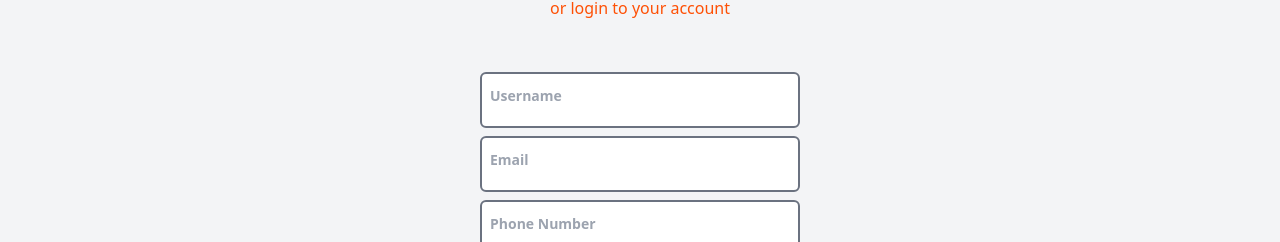
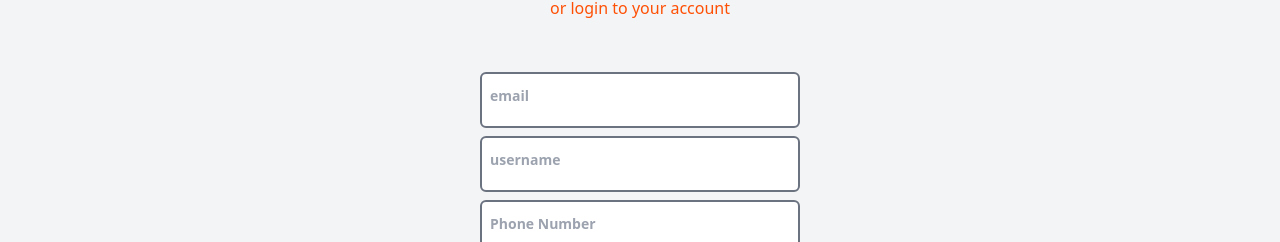
Before and after one commit to Virat0925/bhojanam, a React (Create React App) app: page /authentication in a window 1280 px wide. Both pictures are taken after a click on the element "or create new account". Shown: the part 226-468 px from the top of the page. Built offline with nearby package versions, Linux system fonts and the light colour scheme.

Commit message:
auth fix

```diff
--- a/src/components/AuthenticationPage.js
+++ b/src/components/AuthenticationPage.js
@@ -2,7 +2,7 @@ import React, { useContext, useState, useRef } from 'react'
 // import UserContext from '../utils/UserContext'
 // import { Link } from 'react-router-dom'
 import { formValidation } from '../utils/validate'
-import { createUserWithEmailAndPassword } from "firebase/auth";
+import {createUserWithEmailAndPassword, signInWithEmailAndPassword} from "firebase/auth";
 import { auth } from "../utils/firebase";
 
 const AuthenticationPage = () => {
@@ -19,7 +19,7 @@ const AuthenticationPage = () => {
 
   const validationHandler = () => {
 
-    const message = formValidation(email.current.value, phoneNumber.current.value, username.current.value, password.current.value);
+    const message = formValidation(email.current?.value || "", phoneNumber.current?.value || "", username.current?.value || "", password.current?.value || "");
     // console.log(message);
     setErrorMsg(message);
     if (message) return;
@@ -40,6 +40,18 @@ const AuthenticationPage = () => {
           // ..
         });
     } else {
+      signInWithEmailAndPassword(auth, email.current.value, password.current.value)
+        .then((userCredential) => {
+          // Signed in
+          const user = userCredential.user;
+          console.log(user)
+          // ...
+        })
+        .catch((error) => {
+          const errorCode = error.code;
+          const errorMessage = error.message;
+           setErrorMsg(errorCode + "-" + errorMessage);
+        });
     }
   }
 
@@ -69,9 +81,9 @@ const AuthenticationPage = () => {
         </div>
 
         <input
-          ref={username}
-          type="text"
-          placeholder="Username"
+          ref={email}
+          type="email"
+          placeholder="email"
           className="border-gray-500 border-2 rounded-md w-80 h-14 px-2 pb-2  m-1 text-sm font-semibold"
           // onChange={(event) => setUserName(event.target.value)}
         ></input>
@@ -79,9 +91,9 @@ const AuthenticationPage = () => {
         {isSignIn ? null : (
           <>
             <input
-              ref={email}
+              ref={username}
               type="text"
-              placeholder="Email"
+              placeholder="username"
               className="border-gray-500 border-2 rounded-md w-80 h-14 px-2 pb-2   m-1 text-sm font-semibold"
             ></input>
 
--- a/src/utils/validate.js
+++ b/src/utils/validate.js
@@ -6,8 +6,8 @@ export const formValidation = (email, phoneNumber, username, password) => {
   const isEmailValid = /^[\w.-]+@[\w.-]+\.[a-zA-Z]{2,7}$/.test(email);
   const isPasswordValid = /^(?=.*[A-Za-z])(?=.*\d)[A-Za-z\d]{8,}$/.test(password);
 
-  if (!isPhoneNumberValid) return "Number is not valid";
-  if (!isNameValid) return "Enter a valid Username";
+  // if (!isPhoneNumberValid) return "Number is not valid";
+  // if (!isNameValid) return "Enter a valid Username";
   if (!isEmailValid) return "Invalid email address";
   if (!isPasswordValid) return "Password is not valid";
 
```
